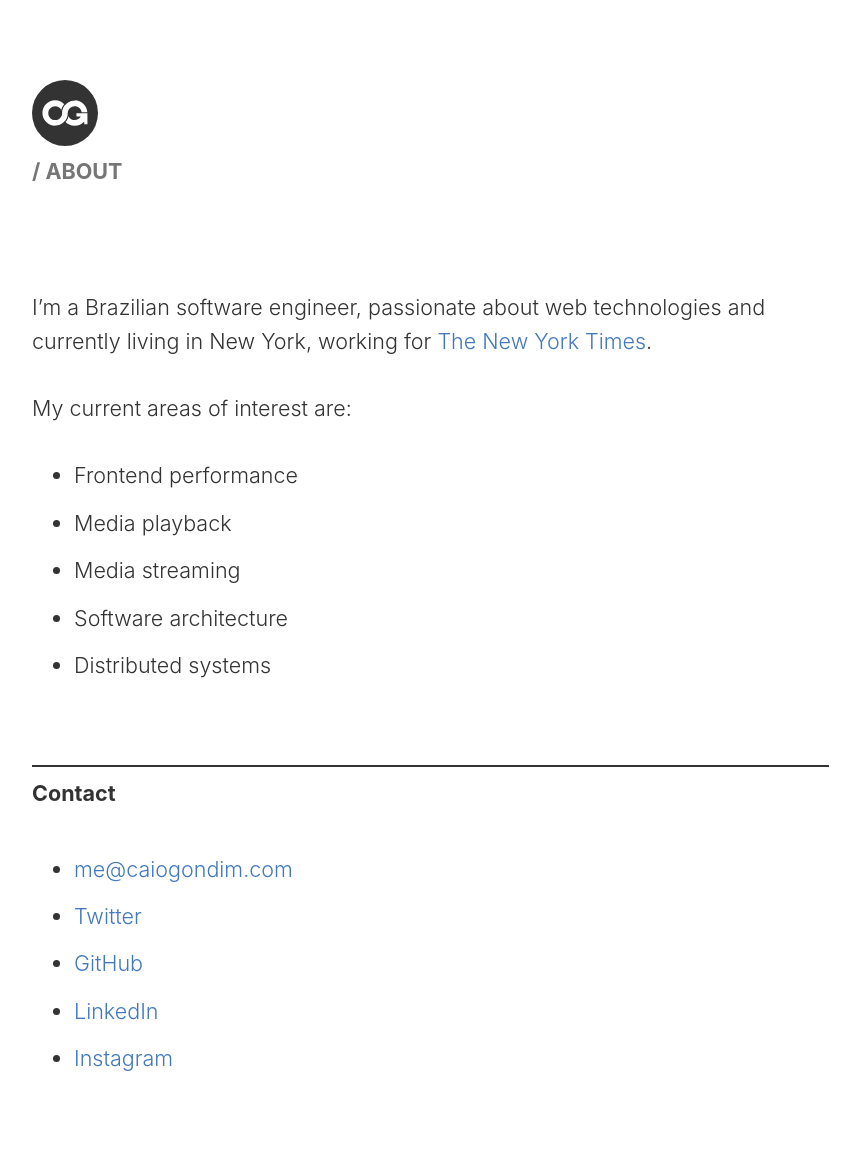
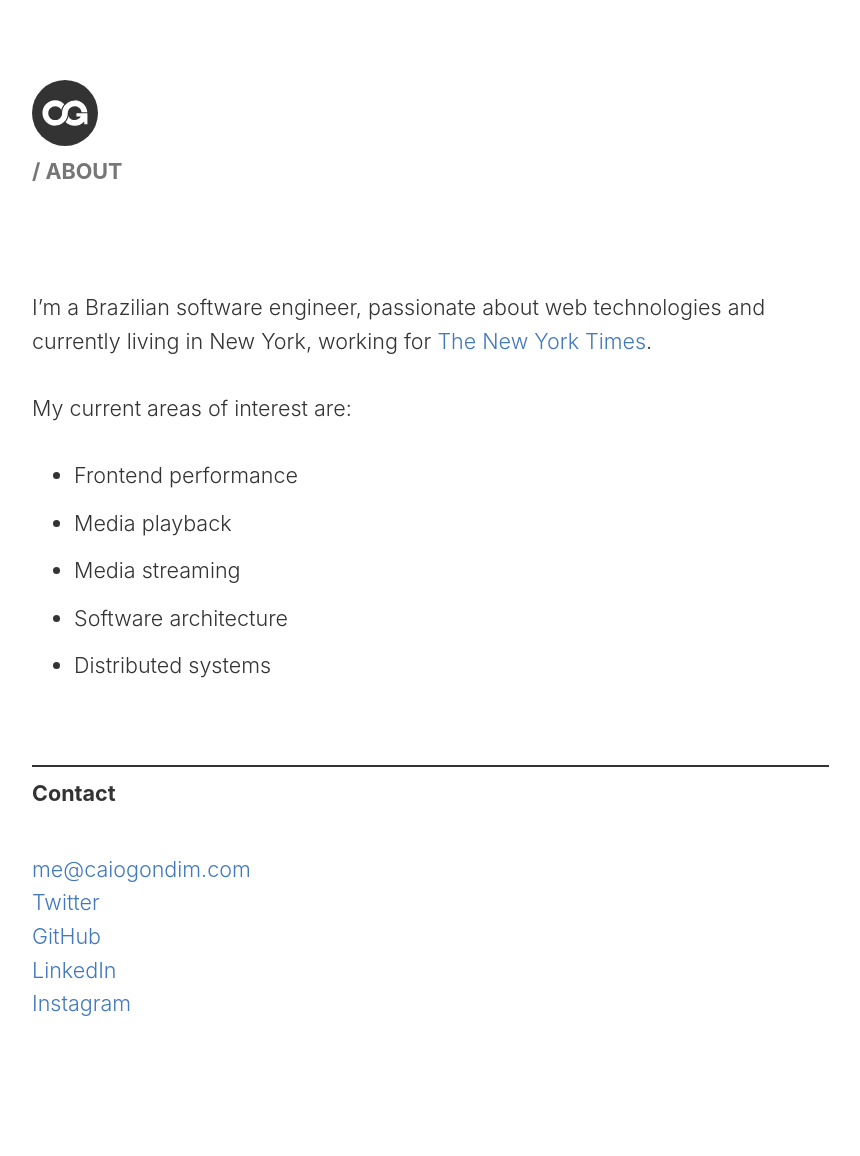
Before and after one commit to caiogondim/caiogondim.com, a Jekyll site: the page built from about.md, in a window 1280 px wide. Shown: the whole page, without its empty margins (48-908 px from the left). Built offline with Jekyll 4.4.1, drawn with Linux system fonts in a browser that asks for light colours; after the commit the page ends 1101 px from its top, so only the background shows below that.

Commit message:
Better layout on about page

```diff
--- a/about.md
+++ b/about.md
@@ -14,10 +14,10 @@ My current areas of interest are:
 - Distributed systems
 
 <h6 class="u-separator">Contact</h6>
-<ul>
-  <li><a href="mailto://me@caiogondim.com">me@caiogondim.com</a></li>
-  <li><a href="https://twitter.com/@caio_gondim" target="_blank">Twitter</a></li>
-  <li><a href="https://github.com/caiogondim" target="_blank">GitHub</a></li>
-  <li><a href="https://linkedin.com/in/cgondim" target="_blank">LinkedIn</a></li>
-  <li><a href="https://instagram.com/caiogondim" target="_blank">Instagram</a></li>
-</ul>
+<p>
+  <a href="mailto://me@caiogondim.com">me@caiogondim.com</a><br>
+  <a href="https://twitter.com/@caio_gondim" target="_blank">Twitter</a><br>
+  <a href="https://github.com/caiogondim" target="_blank">GitHub</a><br>
+  <a href="https://linkedin.com/in/cgondim" target="_blank">LinkedIn</a><br>
+  <a href="https://instagram.com/caiogondim" target="_blank">Instagram</a><br>
+</p>
```
